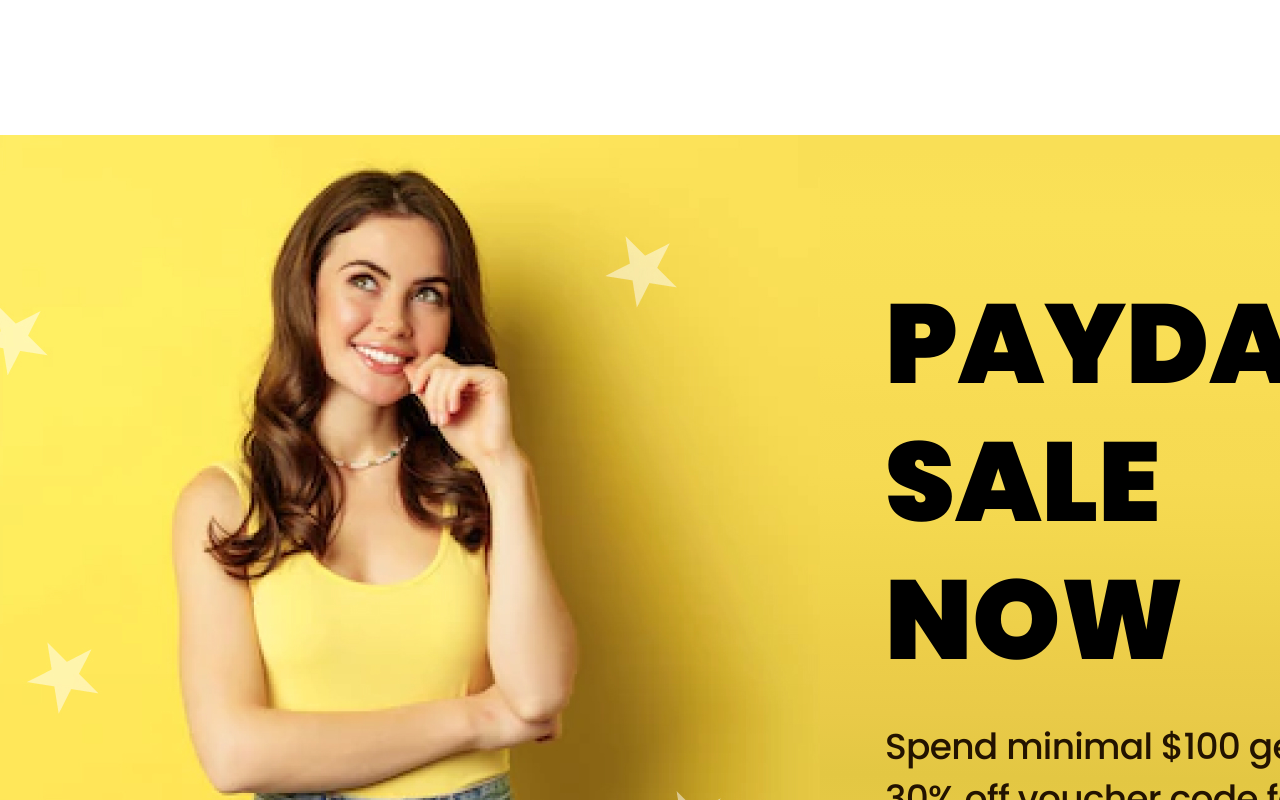
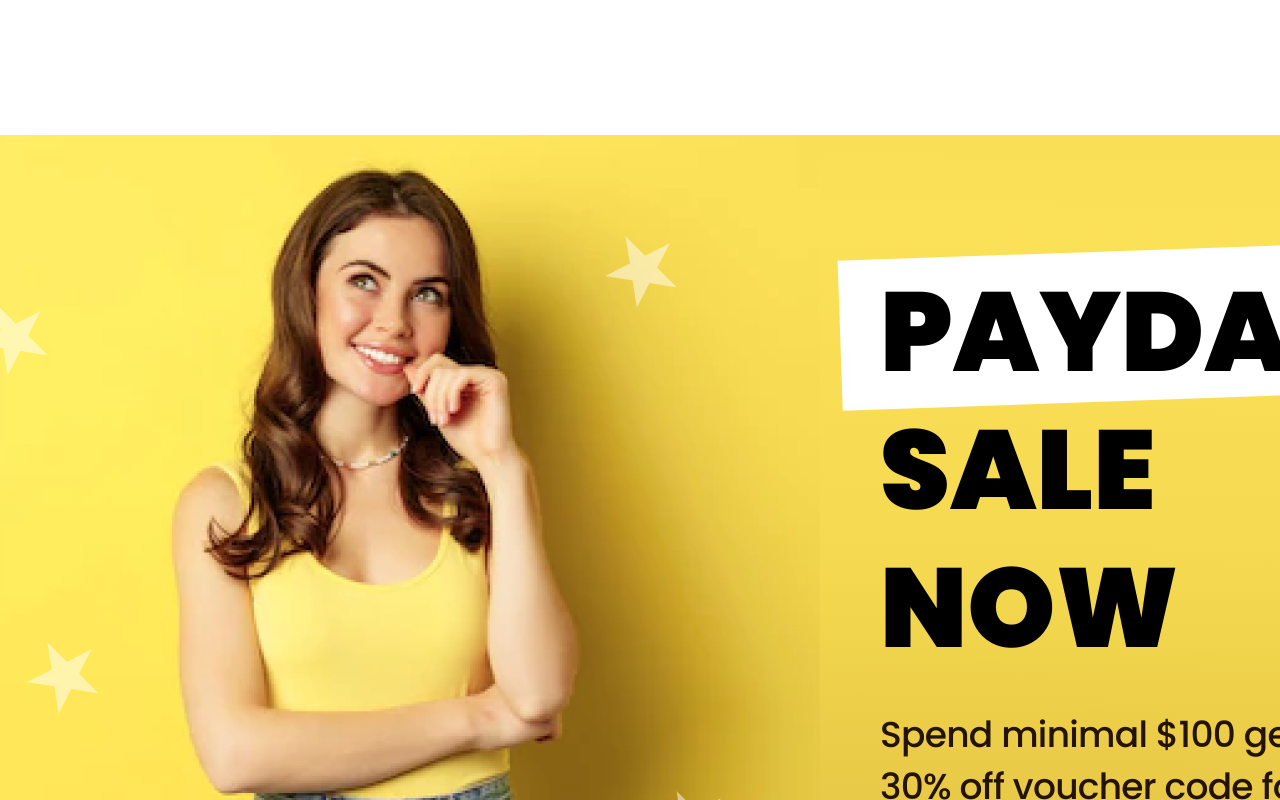
Before and after one commit to Oleksandr-77/fashion-react, a React (Create React App) app: page / in a window 1280 px wide. Shown: the part 2380-3180 px from the top of the page. Built offline with nearby package versions, Linux system fonts and the light colour scheme.

Commit message:
made a banner

```diff
--- a/src/components/banner/Banner.jsx
+++ b/src/components/banner/Banner.jsx
@@ -11,15 +11,10 @@ const Banner = () => {
           </div>
           <div className="banner__text">
             <div className="banner__title">
-              {/* <span className="highlight">
-                <span>LET’S</span>
+              <span className="highlight highlight__banner">
+                <span>PAYDAY</span>
               </span>
-              EXPLORE
-              <span className="highlight highlight__yellow">
-                <span>UNIQUE</span>
-              </span>
-              CLOTHES. */}
-              PAYDAY SALE NOW
+              SALE NOW
             </div>
             <div className="banner__desc">
               Spend minimal $100 get 30% off voucher code for your next purchase
--- a/src/components/banner/banner.css
+++ b/src/components/banner/banner.css
@@ -12,8 +12,7 @@
 
 .banner__text {
   margin-left: -2px;
-  padding-top: 140px;
-  padding-left: 65px;
+  padding: 128px 200px 155px 60px;
   background: linear-gradient(
     1deg,
     #e0c340 0.13%,
--- a/src/components/promo/promo.css
+++ b/src/components/promo/promo.css
@@ -81,3 +81,7 @@
   background-color: var(--yellow);
   right: -110px;
 }
+
+.highlight__banner::before {
+  right: -30px;
+}
```
